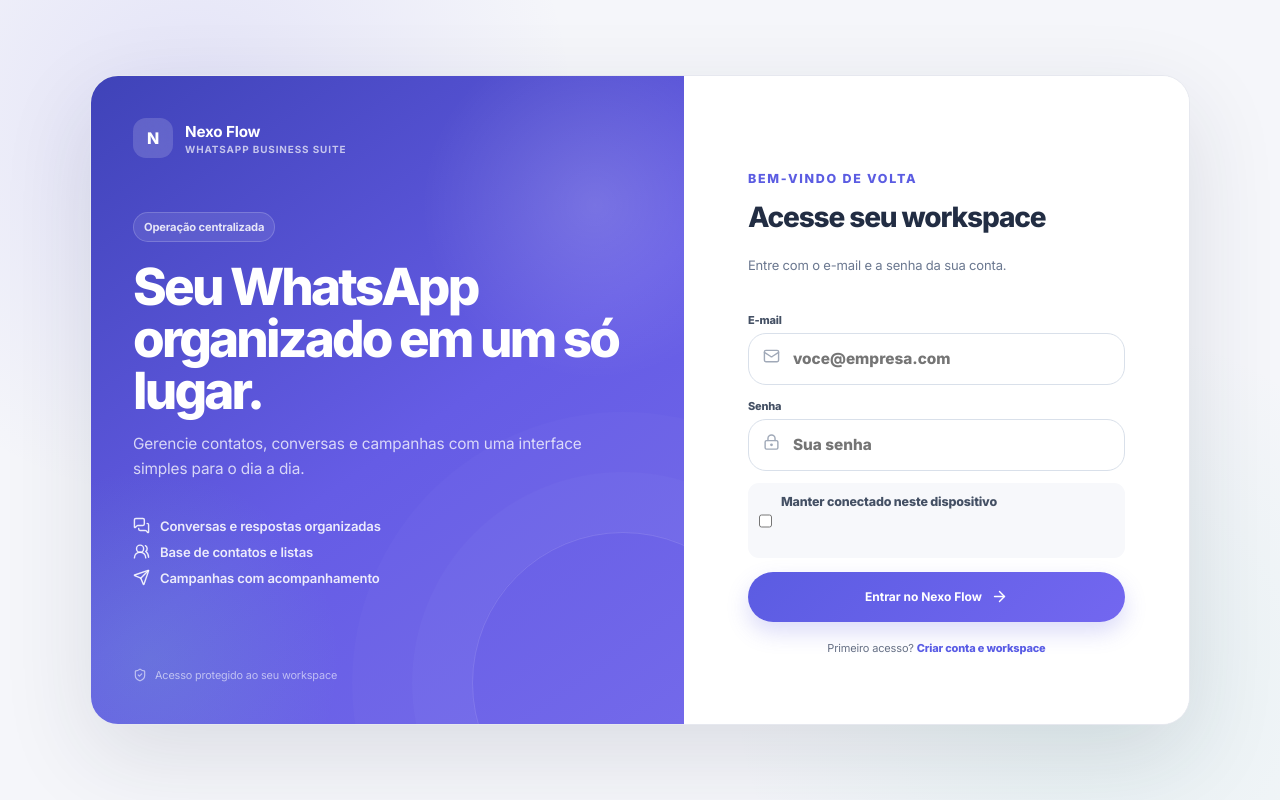
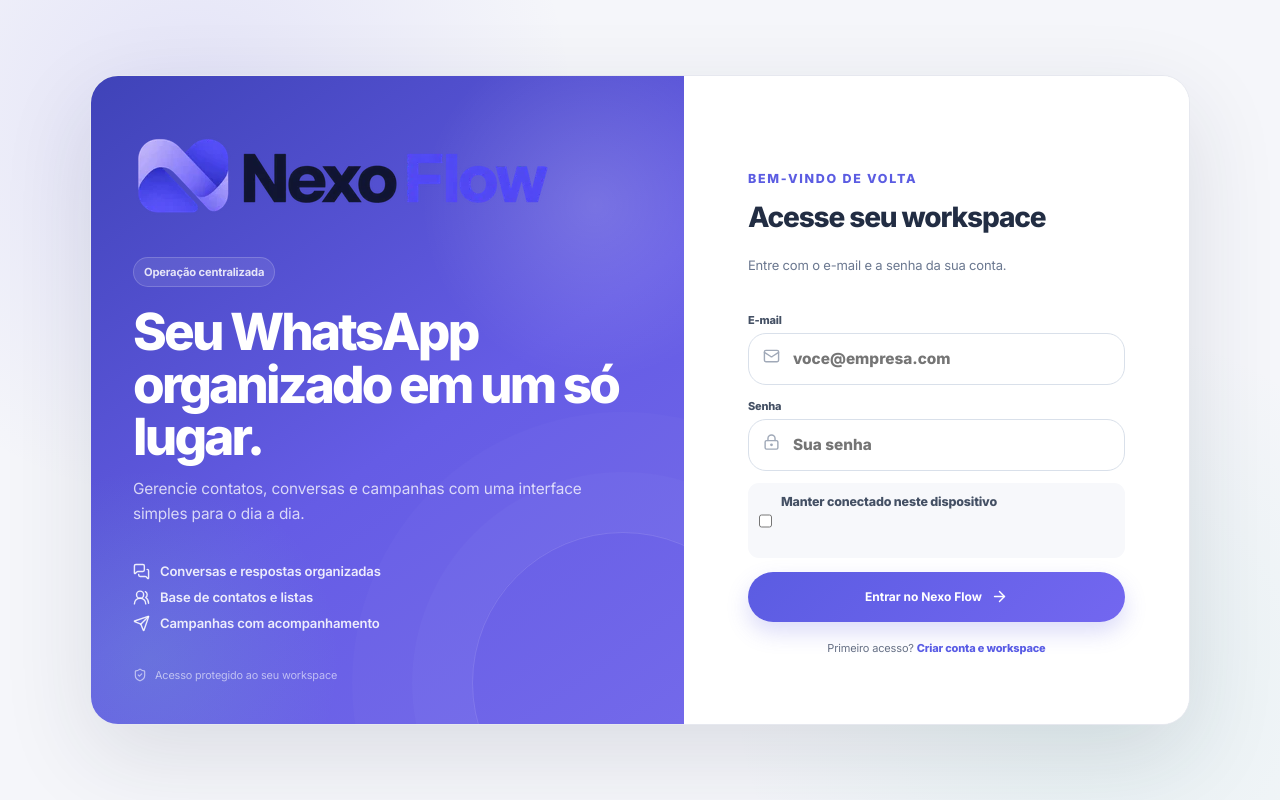
Before and after one commit to LilNomad01/nexo-flo, a FastAPI app: page /login in a window 1280 px wide. Run offline with FastAPI, Linux system fonts and the light colour scheme.

Commit message:
Aplica nova logo no login

```diff
--- a/app/templates/login.html
+++ b/app/templates/login.html
@@ -3,12 +3,12 @@
 {% block auth_content %}
 <div class="auth-layout">
   <section class="auth-promo">
-    <div class="auth-promo-brand">
-      <span class="brandmark">N</span>
-      <div>
-        <strong>Nexo Flow</strong>
-        <small>WhatsApp Business Suite</small>
-      </div>
+    <div class="auth-promo-brand auth-promo-logo-wrap">
+      <img
+        class="auth-brand-logo"
+        src="/static/nexo-flow-logo.webp"
+        alt="Nexo Flow"
+      >
     </div>
 
     <div class="auth-promo-copy">
@@ -30,9 +30,12 @@
   </section>
 
   <section class="auth-card auth-card-v3">
-    <div class="auth-mobile-brand">
-      <span class="brandmark">N</span>
-      <strong>Nexo Flow</strong>
+    <div class="auth-mobile-brand auth-mobile-logo-wrap">
+      <img
+        class="auth-mobile-logo"
+        src="/static/nexo-flow-logo.webp"
+        alt="Nexo Flow"
+      >
     </div>
 
     <p class="eyebrow">Bem-vindo de volta</p>
```
